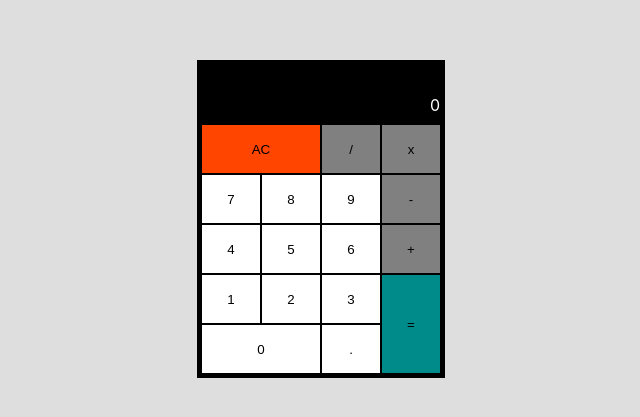
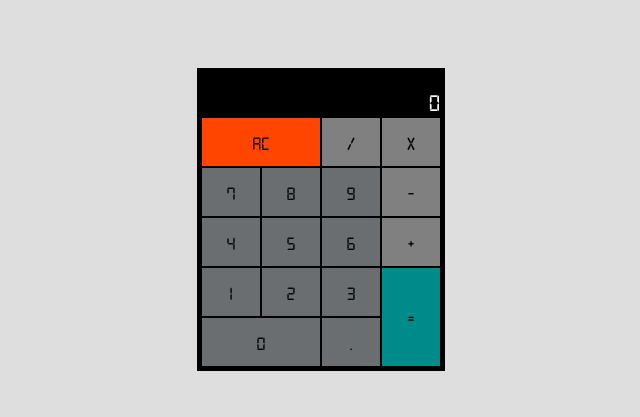
Before and after one commit to marijoyapa/react-javascript-calculator, a React (Create React App) app in the folder calculator/: page / in a window 1280 px wide. Shown: the part 181-598 px from the top of the page, without its empty margins (319-959 px from the left). Built offline with nearby package versions, Linux system fonts and the light colour scheme.

Commit message:
handle 0, and 0 and operation

```diff
--- a/calculator/src/App.css
+++ b/calculator/src/App.css
@@ -4,6 +4,7 @@
   align-items: center;
   min-height: 100vh;
   background-color: #dedede;
+  font-family: "digital-7";
 
 }
 
@@ -19,12 +20,20 @@
   justify-content: right;
   align-items: center;
   margin-right: 5px;
-  height: 30px;
+  font-size: 24px;
+  height: 25px;
 }
+
+.expression{
+  font-size: 14px;
+  color: orange;
+  margin-top: 5px;
+  padding-bottom: 0;
+  height: 15px;
+}
+
 .digits {
   display: grid;
-  /* grid-auto-rows: 50px;
-  grid-auto-columns: 500px; */
   grid-template-columns:60px 60px 60px 60px;
   grid-template-rows: 50px 50px 50px 50px 50px;
   margin: 4px
@@ -35,9 +44,18 @@
   display: flex;
   justify-content: center;
   align-items: center;
-  /* border-color: red; */
   border-style: none;
-  margin:1px
+  margin:1px;
+  font-family: "digital-7";
+  font-size: 19px;
+}
+
+.button:hover{
+  color: white;
+  border: solid;
+  border-color: gray;
+  border-width: 3px;
+  margin: 0.2px;
 
 }
 
@@ -46,7 +64,7 @@
 }
 
 .number {
-  background-color: white;
+  background-color: #6B6E70;
 }
 
 
--- a/calculator/src/App.js
+++ b/calculator/src/App.js
@@ -1,6 +1,7 @@
 import logo from './logo.svg';
 import './App.css';
-import React from 'react'
+import React,  { useState, useEffect } from 'react';
+import './font/digital-7/digital-7.ttf';
 
 class Calculator extends React.Component {
   constructor(props) {
@@ -18,6 +19,7 @@ class Calculator extends React.Component {
 
   }
 
+
   storeExpression(e) {
     var expression = this.state.input.concat(e.target.value)
     var output = ""
@@ -30,8 +32,9 @@ class Calculator extends React.Component {
         expression = expression.replace("..", '.')
       }
       //handle number starts with zero
-      else if (expression[0] == 0) {
+      else if ( expression.length > 1 & expression[0] == 0 & expression[1]!='.') {
         expression = expression.replace(expression[0], '')
+        console.log('0.')
       }
       //handle digits starting with multiple zeros
       else if (expression === "00") {
@@ -39,6 +42,9 @@ class Calculator extends React.Component {
       }
       else if (lastTwo == "+-" | lastTwo == "+*" | lastTwo == "+/" | lastTwo == "-+" | lastTwo == "-*" | lastTwo == "-/" | lastTwo == "*+" | lastTwo == "*/" | lastTwo == "/+" | lastTwo == "++" | lastTwo == "--" | lastTwo == "**" | lastTwo == "//") {
         expression = expression.replace(lastTwo, lastTwo[1])
+      }
+      else if(expression.length>20){
+        expression = "limit"
       }
 
       //handle output
@@ -49,16 +55,30 @@ class Calculator extends React.Component {
       else {
         output = this.state.output.concat(e.target.value)
         //to handle for expresssions starting with 0 and operations
-        if (output[0] == 0 | output[0] == "+" | output[0] == "-" | output[0] == "*" | output[0] == "/") {
+        if (output[0] == "+" | output[0] == "-" | output[0] == "*" | output[0] == "/") {
           output = output.replace(output[0], '')
+        }
+        else if ( output.length > 1 & output[0] == 0 & output[1]!='.') {
+          output = output.replace(output[0], '')
+        }
+        else if (output.includes("..")) {
+          output = output.replace("..", '.')
         }
       }
 
     }
 
     else {
-      output = "0"
-      expression = ""
+      //two handle next expression that starts with operation. it will continue the operation using the answer from the prev operation
+      if ( lastTwo[1] == "+" | lastTwo[1] == "-" | lastTwo[1] == "*" | lastTwo[1] == "/") {
+        var expression = this.state.answer.toString().concat(e.target.value)
+        output = e.target.value
+      } else {
+        output = "0"
+        expression = e.target.value
+      }
+
+
     }
 
     this.setState({
@@ -77,8 +97,7 @@ class Calculator extends React.Component {
   calculate() {
 
     var expression = this.state.input;
-    console.log(expression.length)
-    if (this.state  .nextInput==false) {
+    if (this.state.nextInput==false) {
 
       var lastchar = expression.slice(-1)
       if (lastchar == "+" | lastchar == "-" | lastchar == "*" | lastchar == "/") {
@@ -89,6 +108,7 @@ class Calculator extends React.Component {
       this.setState({
         input,
         output: answer,
+        answer,
         nextInput: true
       })
     }
@@ -101,8 +121,8 @@ class Calculator extends React.Component {
       <div className="app" >
         <div className="container">
           <section className="result">
-            <div className="output">{this.state.input}</div>
-            <div className="output" id="display">{this.state.output}</div>
+            <div className="output expression">{this.state.input}</div>
+            <div className="output answer" id="display">{this.state.output}</div>
           </section>
           <section className="digits">
             <button className="button ac red" onClick={this.clearExpression} id="clear">AC</button>
@@ -128,8 +148,27 @@ class Calculator extends React.Component {
     )
   }
 
+}
 
+function CalculatorWrapper() {
+  const [isVisible, setIsVisible] = useState(true);
 
+  useEffect(() => {
+    // Schedule a function to hide the text after 1 second
+    const timer = setTimeout(() => {
+      setIsVisible(false);
+    }, 1000);
+
+    // Clean up the timer when the component unmounts
+    return () => clearTimeout(timer);
+  }, []);
+
+  return (
+    <div>
+      {isVisible && <p>This text will appear for 1 second.</p>}
+      <Calculator /> {/* Render your existing Calculator component */}
+    </div>
+  );
 }
 
 
--- a/calculator/src/index.css
+++ b/calculator/src/index.css
@@ -11,3 +11,10 @@ code {
   font-family: source-code-pro, Menlo, Monaco, Consolas, 'Courier New',
     monospace;
 }
+
+@font-face {
+  font-family: "digital-7";
+  src: local("digital-7"),
+   url("./font/digital-7/digital-7.ttf") format("truetype");
+  font-weight: bold;
+ }
```
Also changed, not shown: calculator/src/font/digital-7/digital-7.ttf (added).
